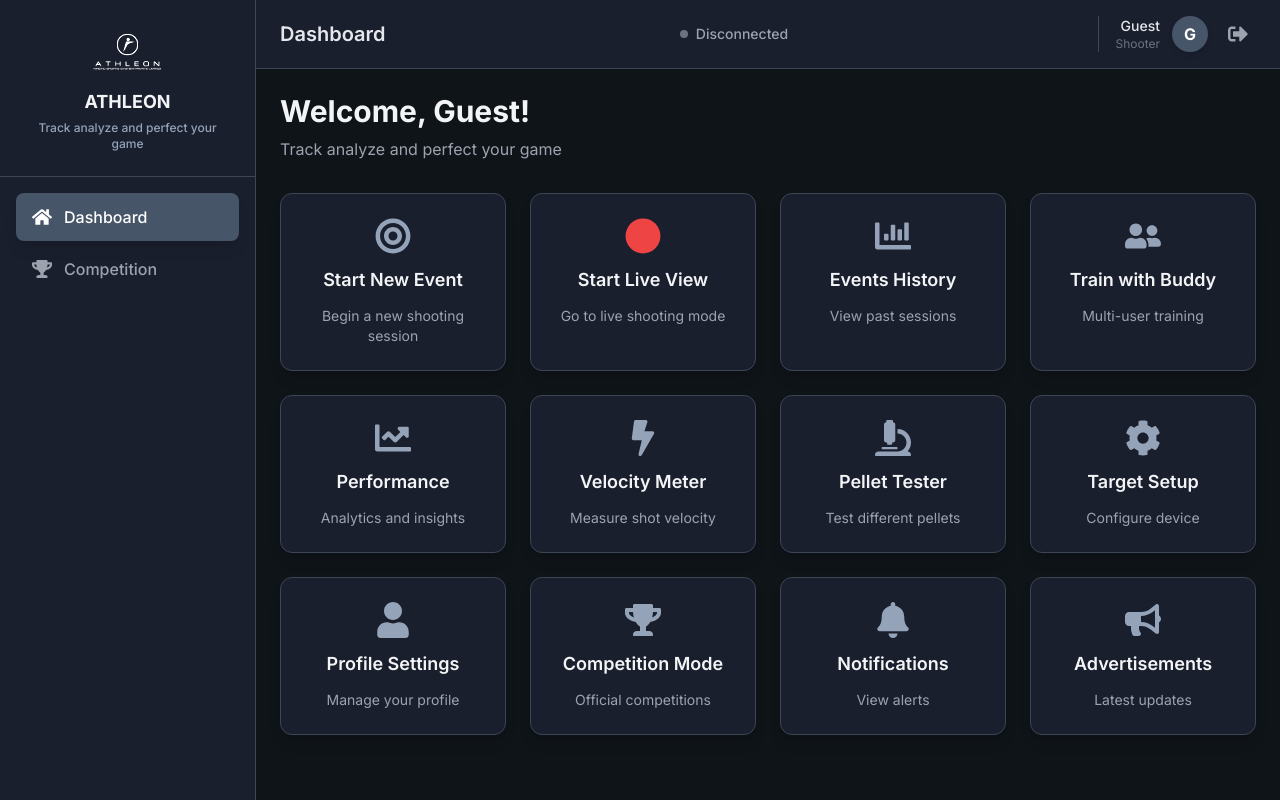
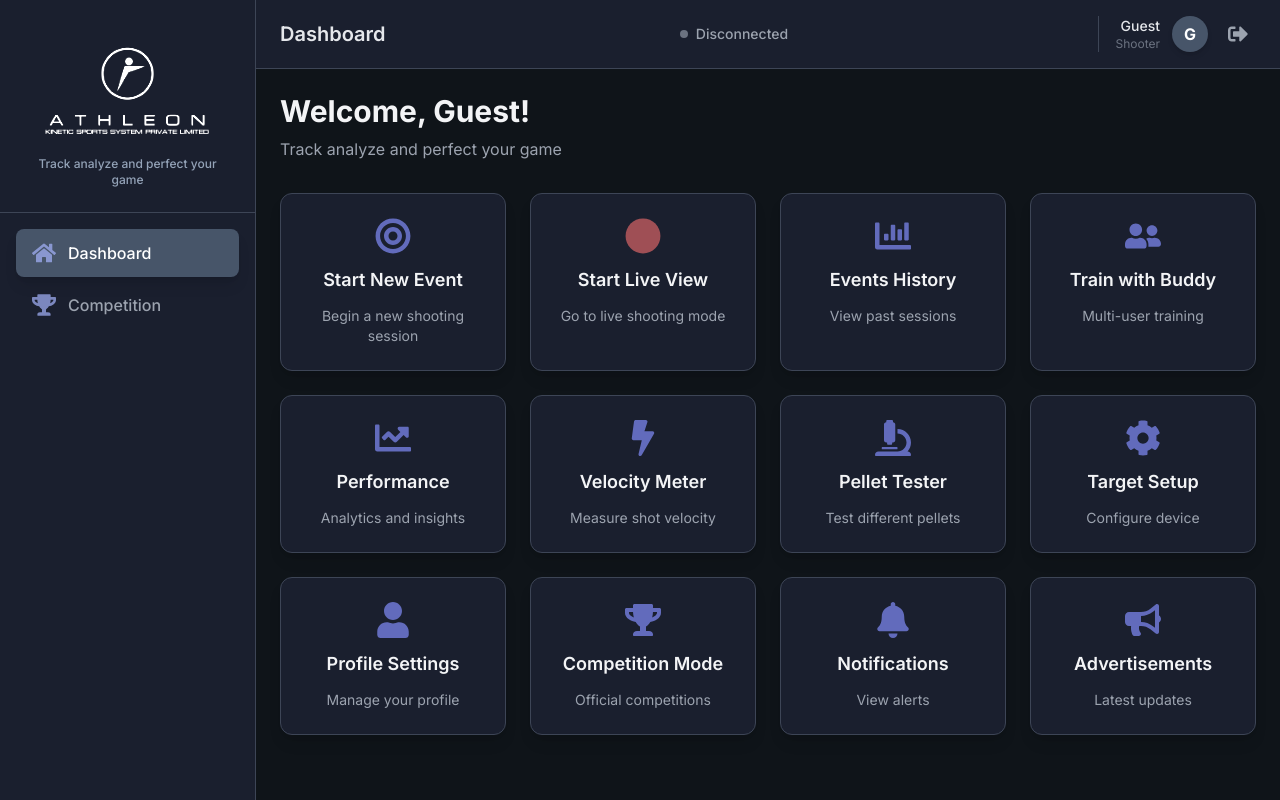
Before and after one commit to 27101994/AE10-Localproject, a React (Vite) app: page /login in a window 1280 px wide. Both pictures are taken after a click on the button "Continue as Guest". Built offline with nearby package versions, Linux system fonts and the light colour scheme.

Commit message:
final fix

```diff
--- a/src/config/appConfig.js
+++ b/src/config/appConfig.js
@@ -1,7 +1,7 @@
 // Application configuration
 export const APP_CONFIG = {
     // Product model - can be changed to AET 5, AET 20, etc.
-    productModel: 'ATHLEON',
+    // productModel: 'ATHLEON',
 
     // Company branding
     companyName: 'Athieon',
@@ -13,7 +13,7 @@ export const APP_CONFIG = {
 };
 
 // Helper function to get full product name
-export const getProductName = () => APP_CONFIG.productModel;
+// export const getProductName = () => APP_CONFIG.productModel;
 
 // Helper function to get tagline
 export const getTagline = () => APP_CONFIG.tagline;
--- a/src/layouts/AppLayout.jsx
+++ b/src/layouts/AppLayout.jsx
@@ -4,7 +4,7 @@ import { useAuthStore } from '@store/authStore';
 import { useDeviceStore } from '@store/deviceStore';
 import DeviceStatusBadge from '@components/DeviceStatusBadge';
 import athieonLogo from '@/assets/athieon-logo.png';
-import { getProductName, getTagline } from '@/config/appConfig';
+import { getTagline } from '@/config/appConfig';
 import { FaHome, FaTrophy, FaBars, FaSignOutAlt } from 'react-icons/fa';
 
 export default function AppLayout() {
@@ -13,11 +13,11 @@ export default function AppLayout() {
     const navigate = useNavigate();
     const { user, logout } = useAuthStore();
     const { isConnected, connectedDevice } = useDeviceStore();
-
+    const transparentIcon = "text-2xl text-indigo-300/70 transition-all duration-200";
     // Simplified menu - only essential items not in dashboard tiles
     const menuItems = [
-        { path: '/dashboard', label: 'Dashboard', icon: <FaHome /> },
-        { path: '/competition', label: 'Competition', icon: <FaTrophy /> },
+        { path: '/dashboard', label: 'Dashboard', icon: <FaHome className={transparentIcon} /> },
+        { path: '/competition', label: 'Competition', icon: <FaTrophy className={transparentIcon} /> },
     ];
 
     const handleLogout = () => {
@@ -42,13 +42,12 @@ export default function AppLayout() {
                             <img
                                 src={athieonLogo}
                                 alt="Athieon"
-                                className="h-12 w-auto"
+                                className="h-25 w-auto"
                                 style={{ filter: 'invert(1) brightness(2)', mixBlendMode: 'screen' }}
                             />
                         </div>
 
                         {/* Product Model */}
-                        <h1 className="text-lg font-bold text-gray-100 text-center">{getProductName()}</h1>
                         <p className="text-xs text-primary-400 text-center mt-1 font-medium">{getTagline()}</p>
                     </div>
 
--- a/src/layouts/GuestLayout.jsx
+++ b/src/layouts/GuestLayout.jsx
@@ -1,7 +1,7 @@
 import React from 'react';
 import { Outlet } from 'react-router-dom';
 import athieonLogo from '@/assets/athieon-logo.png';
-import { getProductName, getTagline } from '@/config/appConfig';
+import { getTagline } from '@/config/appConfig';
 
 export default function GuestLayout() {
     return (
@@ -14,13 +14,12 @@ export default function GuestLayout() {
                         <img
                             src={athieonLogo}
                             alt="Athieon"
-                            className="h-20 w-auto"
+                            className="h-13 w-auto"
                             style={{ filter: 'invert(1) brightness(2)', mixBlendMode: 'screen' }}
                         />
                     </div>
 
                     {/* Product Model */}
-                    <h1 className="text-2xl font-bold text-gray-100 mb-2">{getProductName()}</h1>
                     <p className="text-primary-400 font-medium">{getTagline()}</p>
                 </div>
 
--- a/src/pages/Competition.jsx
+++ b/src/pages/Competition.jsx
@@ -13,7 +13,7 @@ export default function Competition() {
             <div className="card-elevated">
                 <div className="text-center space-y-6 py-8">
                     <div className="flex justify-center mb-4">
-                        <FaTrophy className="text-6xl" />
+                        <FaTrophy className="text-4xl text-indigo-400/70" />
                     </div>
 
                     <h2 className="text-3xl font-bold text-gradient">
--- a/src/pages/Dashboard.jsx
+++ b/src/pages/Dashboard.jsx
@@ -9,20 +9,23 @@ export default function Dashboard() {
     const navigate = useNavigate();
     const { user } = useAuthStore();
 
-    const tiles = [
-        { icon: <FaBullseye className="text-4xl" />, title: 'Start New Event', description: 'Begin a new shooting session', path: '/start-event' },
-        { icon: <FaCircle className="text-4xl text-red-500" />, title: 'Start Live View', description: 'Go to live shooting mode', path: '/live' },
-        { icon: <FaChartBar className="text-4xl" />, title: 'Events History', description: 'View past sessions', path: '#' },
-        { icon: <FaUserFriends className="text-4xl" />, title: 'Train with Buddy', description: 'Multi-user training', path: '#' },
-        { icon: <FaChartLine className="text-4xl" />, title: 'Performance', description: 'Analytics and insights', path: '#' },
-        { icon: <FaBolt className="text-4xl" />, title: 'Velocity Meter', description: 'Measure shot velocity', path: '#' },
-        { icon: <FaMicroscope className="text-4xl" />, title: 'Pellet Tester', description: 'Test different pellets', path: '/pellet-tester' },
-        { icon: <FaCog className="text-4xl" />, title: 'Target Setup', description: 'Configure device', path: '#' },
-        { icon: <FaUser className="text-4xl" />, title: 'Profile Settings', description: 'Manage your profile', path: '#' },
-        { icon: <FaTrophy className="text-4xl" />, title: 'Competition Mode', description: 'Official competitions', path: '#' },
-        { icon: <FaBell className="text-4xl" />, title: 'Notifications', description: 'View alerts', path: '#' },
-        { icon: <FaBullhorn className="text-4xl" />, title: 'Advertisements', description: 'Latest updates', path: '#' },
-    ];
+const transparentIcon = "text-4xl text-indigo-400/70";
+
+const tiles = [
+    { icon: <FaBullseye className={transparentIcon} />, title: 'Start New Event', description: 'Begin a new shooting session', path: '/start-event' },
+    { icon: <FaCircle className="text-4xl text-red-400/60" />, title: 'Start Live View', description: 'Go to live shooting mode', path: '/live' }, // special red icon
+    { icon: <FaChartBar className={transparentIcon} />, title: 'Events History', description: 'View past sessions', path: '#' },
+    { icon: <FaUserFriends className={transparentIcon} />, title: 'Train with Buddy', description: 'Multi-user training', path: '#' },
+    { icon: <FaChartLine className={transparentIcon} />, title: 'Performance', description: 'Analytics and insights', path: '#' },
+    { icon: <FaBolt className={transparentIcon} />, title: 'Velocity Meter', description: 'Measure shot velocity', path: '#' },
+    { icon: <FaMicroscope className={transparentIcon} />, title: 'Pellet Tester', description: 'Test different pellets', path: '#' },
+    { icon: <FaCog className={transparentIcon} />, title: 'Target Setup', description: 'Configure device', path: '#' },
+    { icon: <FaUser className={transparentIcon} />, title: 'Profile Settings', description: 'Manage your profile', path: '#' },
+    { icon: <FaTrophy className={transparentIcon} />, title: 'Competition Mode', description: 'Official competitions', path: '#' },
+    { icon: <FaBell className={transparentIcon} />, title: 'Notifications', description: 'View alerts', path: '#' },
+    { icon: <FaBullhorn className={transparentIcon} />, title: 'Advertisements', description: 'Latest updates', path: '#' },
+];
+
 
     // const tiles = [
     //     { icon: '🎯', title: 'Start New Event', description: 'Begin a new shooting session', path: '/start-event' },
--- a/src/pages/Live.jsx
+++ b/src/pages/Live.jsx
@@ -161,9 +161,6 @@ export default function Live() {
                         <span className="text-2xl mr-2"><FaBullseye /></span>
                         <span>Sighther</span>
                     </Button>
-                    <p className="text-xs text-gray-500 text-center mt-2">
-                        Click to start playing trail balls (like in cricket)
-                    </p>
                 </div>
 
                 {/* Right panel - Shot table */}
```
Also changed, not shown: 1 other file (tests, documents, lock files or other folders).
